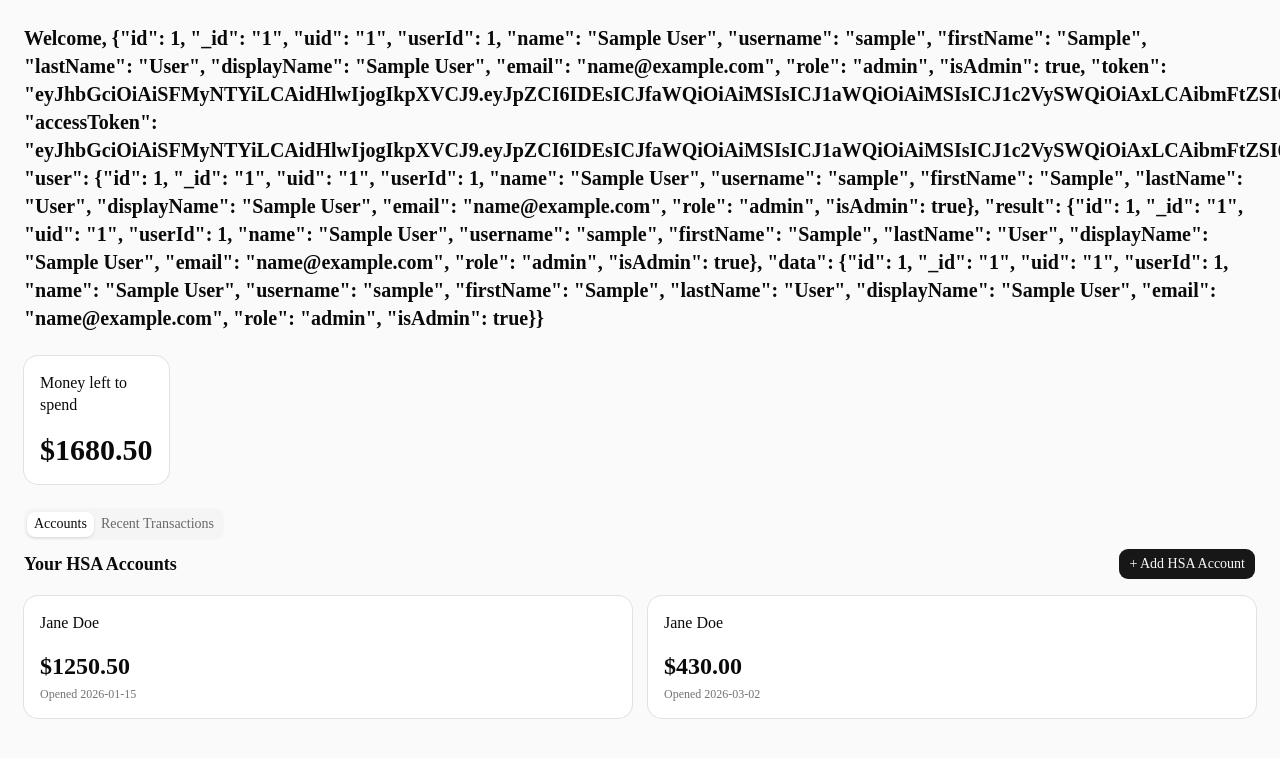
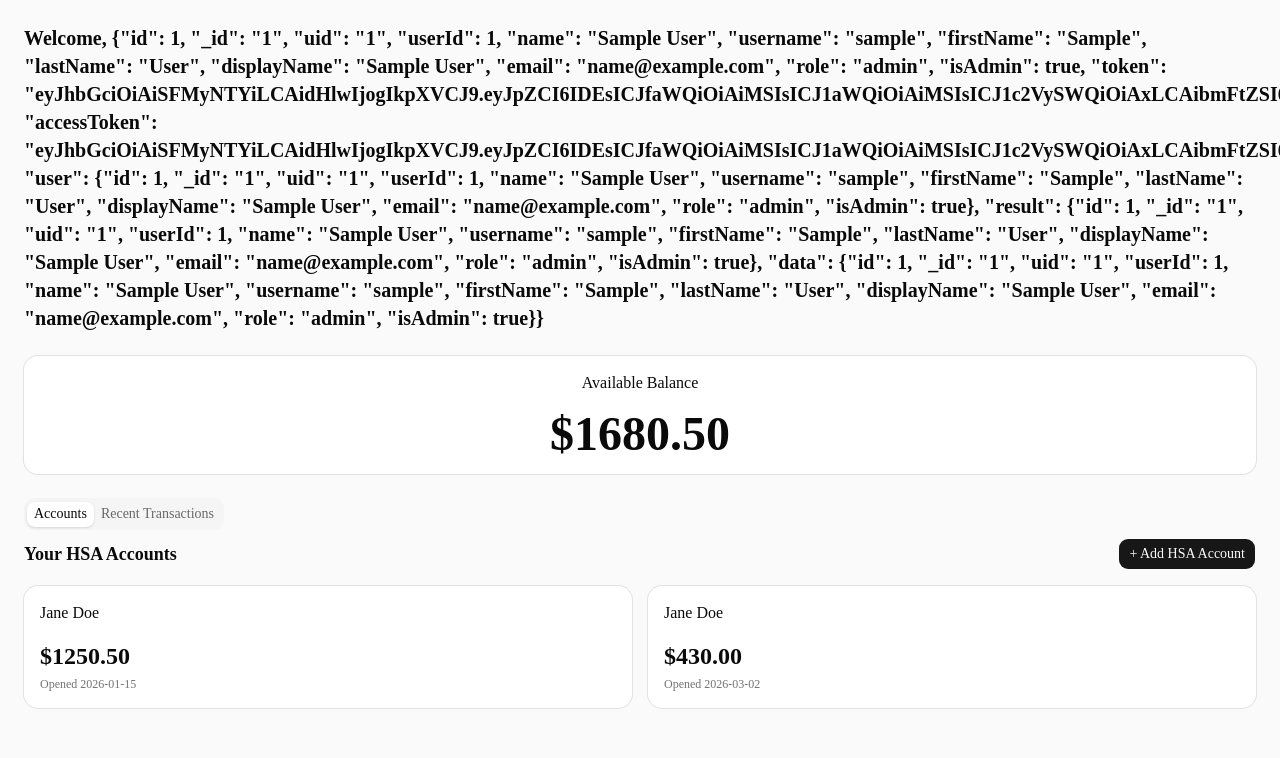
Before and after one commit to Popenada/hsa-platform-simulation, a Next.js app: page /dashboard in a window 1280 px wide. Shown: the top 758 px of the page. Built offline with nearby package versions, Linux system fonts and the light colour scheme; sample sign-in values are in the browser's storage.

Commit message:
Centered balance and renaming

```diff
--- a/app/dashboard/page.tsx
+++ b/app/dashboard/page.tsx
@@ -46,12 +46,12 @@ export default function DashboardPage() {
         Welcome, {username}
       </h1>
 
-      <Card className="w-fit">
-        <CardHeader>
-          <CardTitle>Money left to spend</CardTitle>
+      <Card>
+        <CardHeader className="items-center text-center">
+          <CardTitle>Available Balance</CardTitle>
         </CardHeader>
-        <CardContent>
-          <p className="text-3xl font-semibold text-foreground">
+        <CardContent className="flex justify-center">
+          <p className="text-5xl font-bold text-foreground">
             ${moneyLeftToSpend.toFixed(2)}
           </p>
         </CardContent>
```
